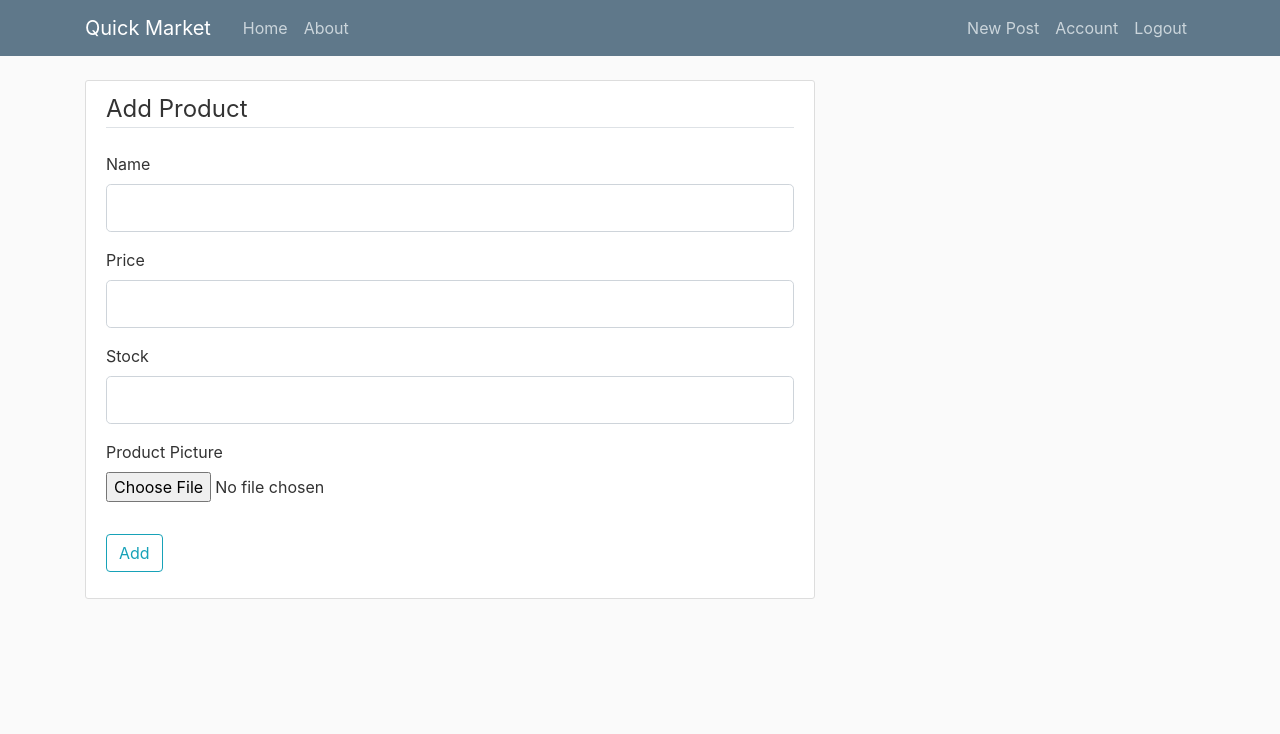
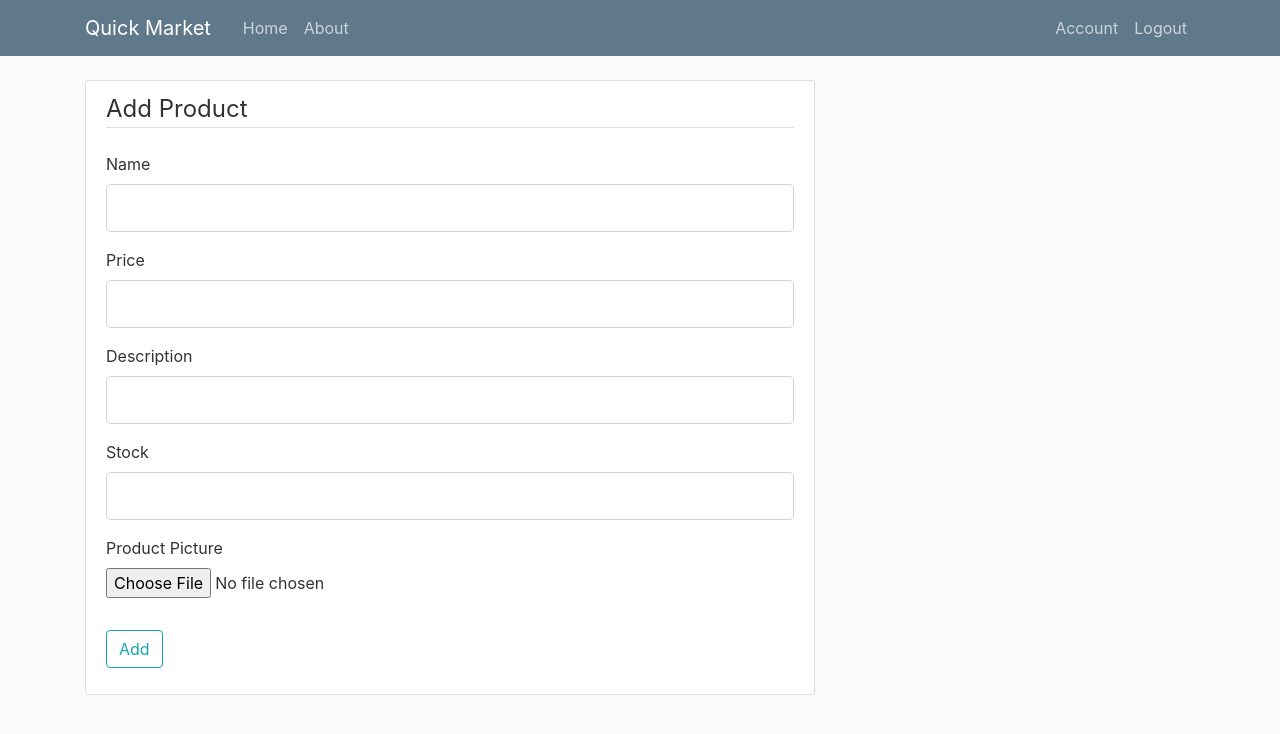
Before and after one commit to anagontijo/mercado_online, a Flask app: page /add_new_product in a window 1280 px wide. Shown: the top 734 px of the page. Run offline with Flask 2, Linux system fonts and the light colour scheme; a user stored in the database is signed in; some libraries are stand-ins or nearby versions.

Commit message:
Atualização do Add Product para ter descrição também.
Mudanças na routes.py, add product, forms.py.

```diff
--- a/flask_blog/flaskblog/forms.py
+++ b/flask_blog/flaskblog/forms.py
@@ -54,10 +54,11 @@ class PostForm(FlaskForm):
 class AddProductForm(FlaskForm):
     name = StringField('Name', validators=[DataRequired()])
     price = DecimalField("Price", validators=[DataRequired()])
+    description = StringField('Description', validators=[])
     stock = IntegerField('Stock', validators=[DataRequired()])
     image_file = FileField('Product Picture', validators=[FileAllowed(['jpg', 'png'])])
     submit = SubmitField('Add')
 
 class AddToCartForm(FlaskForm):
     quantity = IntegerField('Quantidade', validators=[DataRequired()])
-    submit = SubmitField('Adiciona ao Carrinho')
+    submit = SubmitField('Adicionar ao Carrinho')
--- a/flask_blog/flaskblog/models.py
+++ b/flask_blog/flaskblog/models.py
@@ -33,7 +33,7 @@ class Product(db.Model):
     price = db.Column(db.Float, nullable=False)
     stock = db.Column(db.Integer,nullable=False)
     image_file = db.Column(db.String(60), nullable=False)
-    description = db.Column(db.String(200), nullable=False, default = 'Descrição do produto.')
+    description = db.Column(db.Text, nullable=False, default = 'Descrição do produto.')
 
     def __repr__(self):
         return f"Product('{self.name}', '{self.price}', {self.stock})"
--- a/flask_blog/flaskblog/routes.py
+++ b/flask_blog/flaskblog/routes.py
@@ -112,7 +112,7 @@ def add_new_product():
     form = AddProductForm()
     if form.validate_on_submit():
         picture_file = save_picture(form.image_file.data,'static/product_pics')
-        product = Product(name=form.name.data, price=form.price.data, stock = form.stock.data, image_file = picture_file)
+        product = Product(name=form.name.data, price=form.price.data, description=form.description.data, stock = form.stock.data, image_file = picture_file)
         db.session.add(product)
         db.session.commit()
         flash('Your product has been added.', 'success')
--- a/flask_blog/flaskblog/templates/add_product.html
+++ b/flask_blog/flaskblog/templates/add_product.html
@@ -33,6 +33,19 @@
                 {% endif %}
             </div>
             <div class="form-group">
+                {{ form.description.label(class="form-control-label") }}
+                {% if form.description.errors %}
+                {{ form.description(class="form-control form-control-lg is-invalid") }}
+                <div class="invalid-feedback">
+                    {% for error in form.description.errors %}
+                    <span>{{ error }}</span>
+                    {% endfor %}
+                </div>
+                {% else %}
+                {{ form.description(class="form-control form-control-lg") }}
+                {% endif %}
+            </div>
+            <div class="form-group">
                 {{ form.stock.label(class="form-control-label") }}
                 {% if form.stock.errors %}
                 {{ form.stock(class="form-control form-control-lg is-invalid") }}
--- a/flask_blog/flaskblog/templates/home.html
+++ b/flask_blog/flaskblog/templates/home.html
@@ -9,6 +9,7 @@
               <a href="{{ url_for('product', product_id=product.id) }}"><img class="img-thumbnail" src="{{ url_for('static', filename='product_pics/' + product.image_file) }}"></a>
               <div class="caption">
                 <p>{{ product.name }}</p>
+                <p>R${{ product.price }}</p>
               </div>
             </div>
               {% endfor %}
--- a/flask_blog/flaskblog/templates/layout.html
+++ b/flask_blog/flaskblog/templates/layout.html
@@ -34,11 +34,11 @@
                             {% if current_user.is_authenticated %}
                                 {% if is_adm %}
                                 <a class="nav-item nav-link" href="{{ url_for('add_new_product') }}">Add Product</a>
-                                <a class="nav-item nav-link" href="{{ url_for('new_post') }}">New Post</a>
+                                <!--<a class="nav-item nav-link" href="{{ url_for('new_post') }}">New Post</a>-->
                                 <a class="nav-item nav-link" href="{{ url_for('account') }}">Account</a>
                                 <a class="nav-item nav-link" href="{{ url_for('logout') }}">Logout</a>
                                 {% else %}
-                                <a class="nav-item nav-link" href="{{ url_for('new_post') }}">New Post</a>
+                                <!--<a class="nav-item nav-link" href="{{ url_for('new_post') }}">New Post</a>-->
                                 <a class="nav-item nav-link" href="{{ url_for('account') }}">Account</a>
                                 <a class="nav-item nav-link" href="{{ url_for('logout') }}">Logout</a>
                                 {% endif %}
--- a/flask_blog/flaskblog/templates/product.html
+++ b/flask_blog/flaskblog/templates/product.html
@@ -1,10 +1,13 @@
 {% extends "layout.html" %}
 {% block content %}
 <div class="content-section">
+    <img src="{{ url_for('static', filename='product_pics/' + product.image_file) }}">
+    <h2>{{ product.name }}</h2>
+    <p>R${{ product.price }}</p>
+    <p>{{ product.description }}</p>
     <form method="POST" action="" enctype="multipart/form-data">
         {{ form.hidden_tag() }}
         <fieldset class="form-group">
-            <legend class="border-bottom mb-4">Add Product</legend>
             <div class="form-group">
                 {{ form.quantity.label(class="form-control-label") }}
                 {% if form.quantity.errors %}
```
Also changed, not shown: flask_blog/flaskblog/site.db, flask_blog/flaskblog/static/product_pics/1320243898554227.jpg (renamed from flask_blog/flaskblog/static/product_pics/7d776788f4e16cc9.jpg), flask_blog/flaskblog/static/product_pics/bb5e3e92c0a8b446.jpg (deleted).
